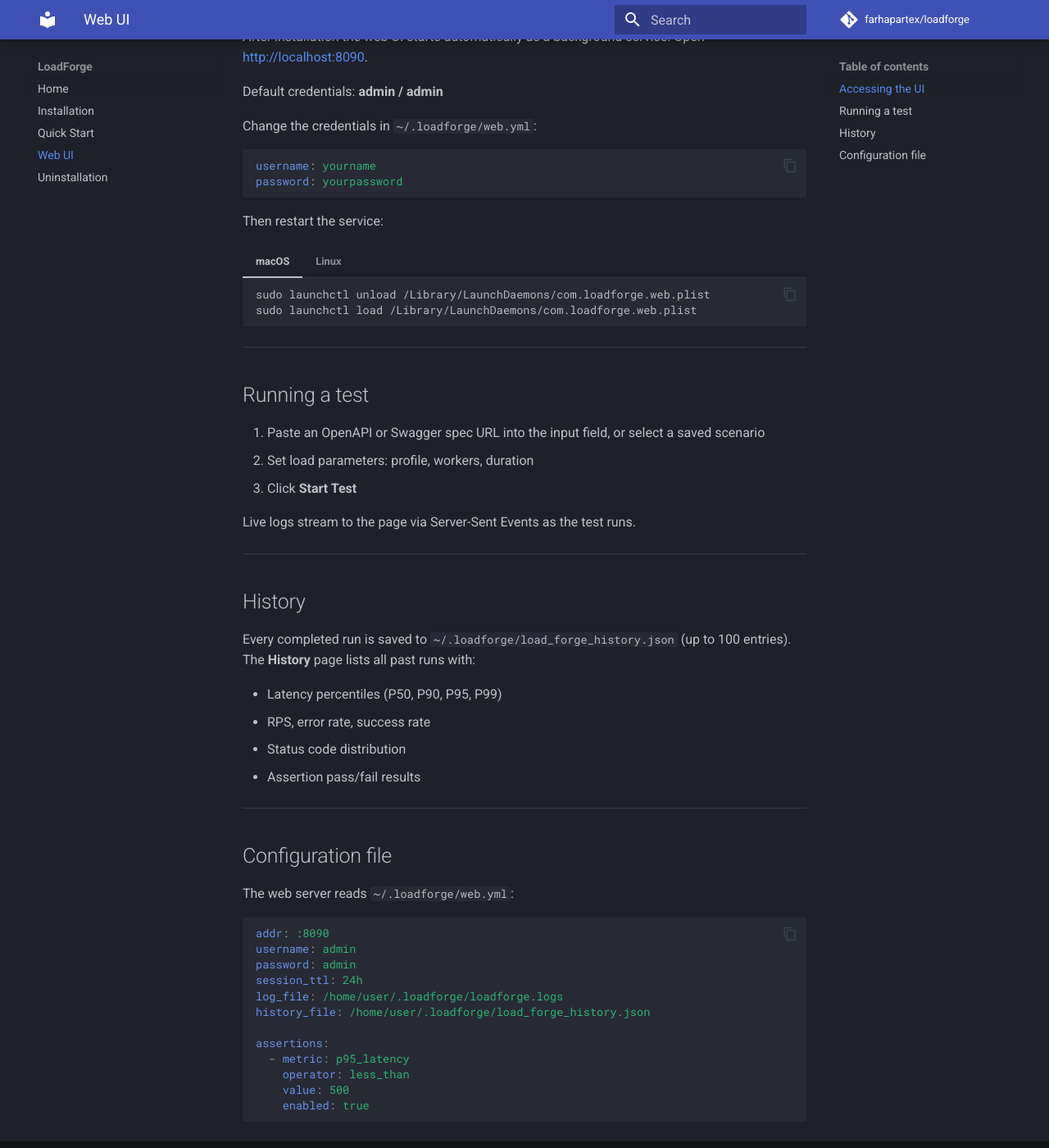
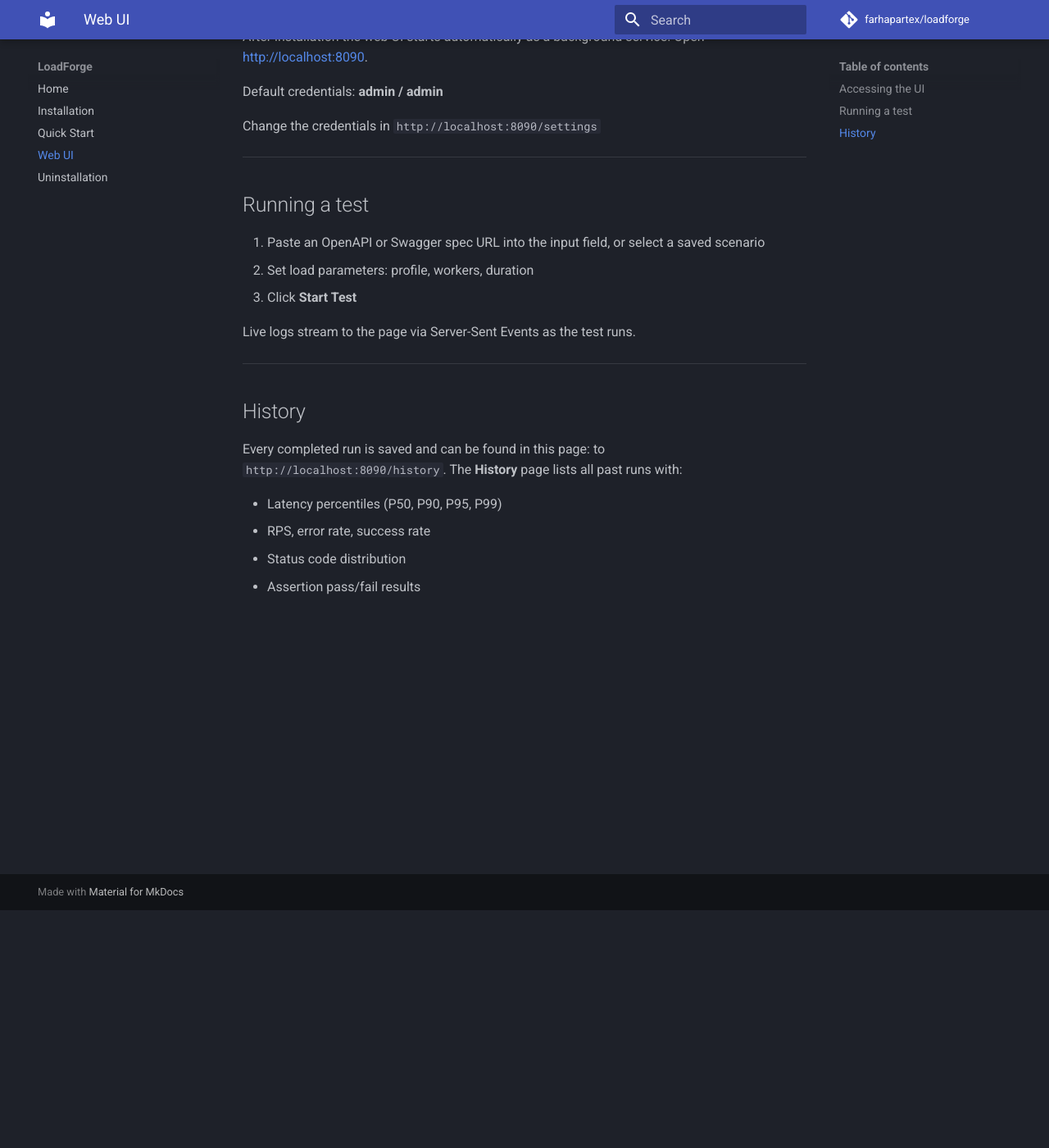
Before and after one commit to farhapartex/loadforge, an MkDocs documentation site: the page built from docs/web-ui.md, in a window 1280 px wide and 1400 px high, scrolled down 290 px. Shown: the whole window at 82% size. Built offline with MkDocs 1.6.1 and Material for MkDocs 9.7.7, drawn with Linux system fonts in a browser that asks for light colours; comment, search, counter and statistics services are not loaded.

Commit message:
(feat) resetup docs

````diff
--- a/docs/web-ui.md
+++ b/docs/web-ui.md
@@ -8,25 +8,7 @@ After installation the web UI starts automatically as a background service. Open
 
 Default credentials: **admin / admin**
 
-Change the credentials in `~/.loadforge/web.yml`:
-
-```yaml
-username: yourname
-password: yourpassword
-```
-
-Then restart the service:
-
-=== "macOS"
-    ```bash
-    sudo launchctl unload /Library/LaunchDaemons/com.loadforge.web.plist
-    sudo launchctl load /Library/LaunchDaemons/com.loadforge.web.plist
-    ```
-
-=== "Linux"
-    ```bash
-    sudo systemctl restart loadforge-web
-    ```
+Change the credentials in `http://localhost:8090/settings`
 
 ---
 
@@ -42,30 +24,9 @@ Live logs stream to the page via Server-Sent Events as the test runs.
 
 ## History
 
-Every completed run is saved to `~/.loadforge/load_forge_history.json` (up to 100 entries). The **History** page lists all past runs with:
+Every completed run is saved and can be found in this page: to `http://localhost:8090/history`. The **History** page lists all past runs with:
 
 - Latency percentiles (P50, P90, P95, P99)
 - RPS, error rate, success rate
 - Status code distribution
 - Assertion pass/fail results
-
----
-
-## Configuration file
-
-The web server reads `~/.loadforge/web.yml`:
-
-```yaml
-addr: :8090
-username: admin
-password: admin
-session_ttl: 24h
-log_file: /home/user/.loadforge/loadforge.logs
-history_file: /home/user/.loadforge/load_forge_history.json
-
-assertions:
-  - metric: p95_latency
-    operator: less_than
-    value: 500
-    enabled: true
-```
````
